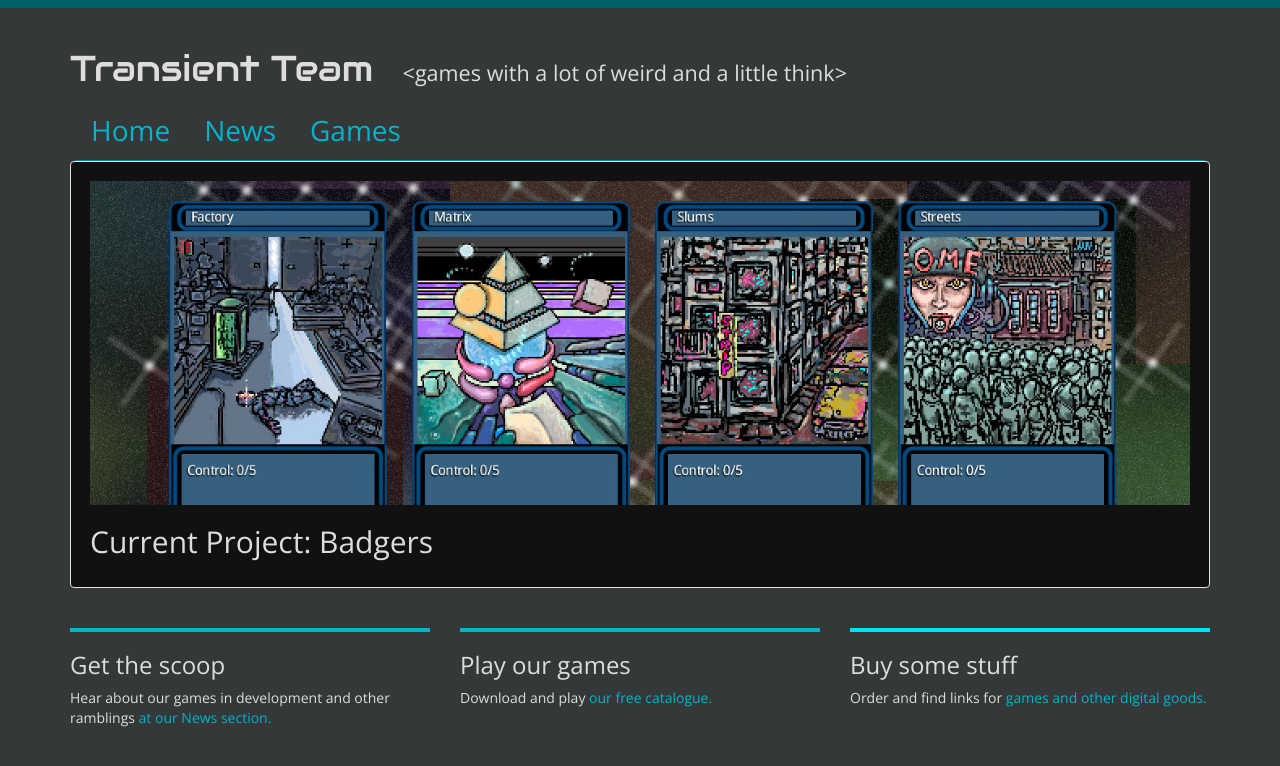
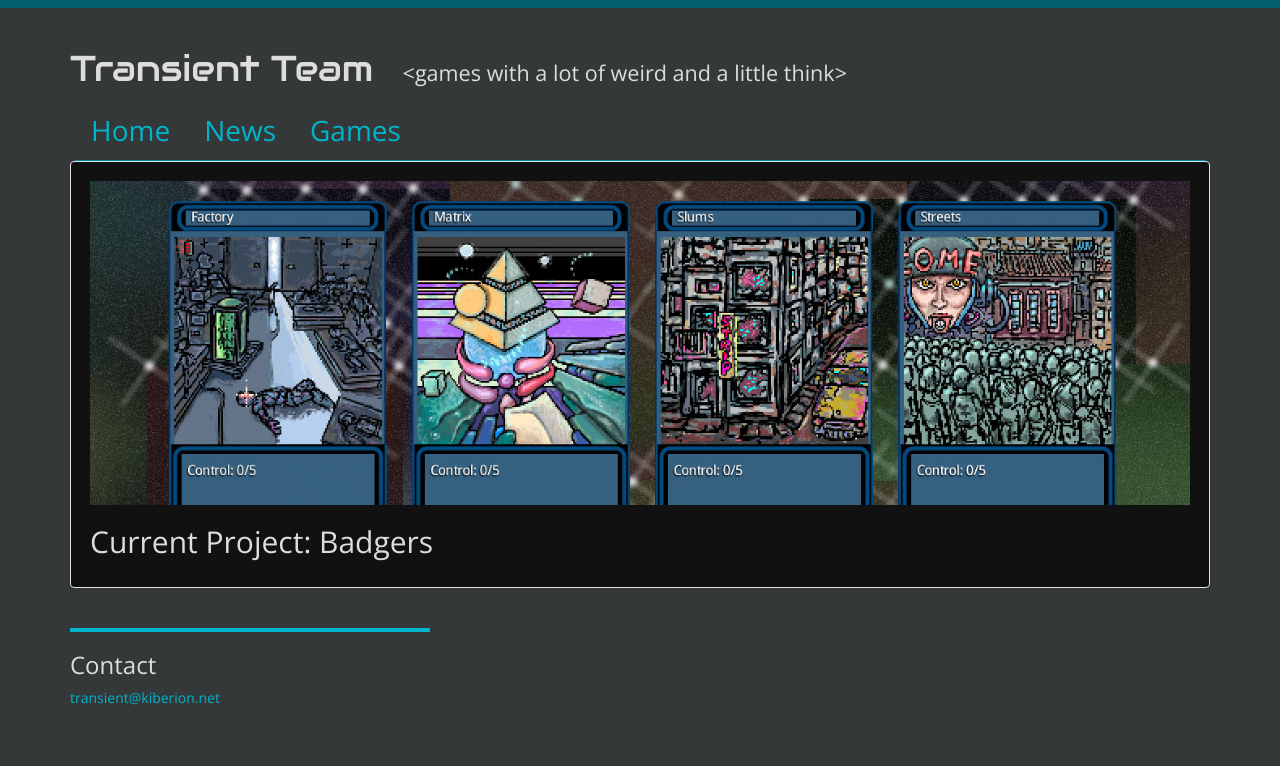
Before and after one commit to transient-team/transient-team.github.io, a Jekyll site: the page built from index.md, in a window 1280 px wide. Shown: the top 766 px of the page. Built offline with Jekyll 4.4.1, drawn with Linux system fonts in a browser that asks for light colours; nearby versions of some CDN libraries.

Commit message:
remove unused sections, contact, style

```diff
--- a/_layouts/default.html
+++ b/_layouts/default.html
@@ -22,7 +22,7 @@
         <div class="row">
             <div class="col-xs-12">
                 <h1>
-                    <span class="scifi-text">Transient Team</span>
+                    <a class="no-link" href="/"><span class="scifi-text">Transient Team</span></a>
                     <span class="inline-h">&lt;games with a lot of weird and a little think&gt;</span>
                 </h1>
             </div>
@@ -49,22 +49,8 @@
         <div class="row">
             <div class="col-sm-4">
                 <div class="aqua-border-top">
-                    <h3>Get the scoop</h3>
-                    <p>Hear about our games in development and other ramblings <a href="#">at our News section.</a></p>
-                </div>
-            </div>
-
-            <div class="col-sm-4">
-                <div class="aqua-border-top">
-                    <h3>Play our games</h3>
-                    <p>Download and play <a href="#">our free catalogue.</a></p>
-                </div>
-            </div>
-
-            <div class="col-sm-4">
-                <div class="bright-aqua-border-top">
-                    <h3>Buy some stuff</h3>
-                    <p>Order and find links for <a href="#">games and other digital goods.</a></p>
+                    <h3>Contact</h3>
+                    <p><a href="mailto:transient@kiberion.net">transient@kiberion.net</a></p>
                 </div>
             </div>
         </div>
--- a/css/style.css
+++ b/css/style.css
@@ -4,6 +4,15 @@ a{
 
 a:hover, a:focus{
     color: #008C9E;
+}
+
+a.no-link {
+    color: inherit;
+    text-decoration: none;
+}
+
+a.no-link:hover, a.no-link:focus {
+    color: #bbb;
 }
 
 .spacer-s{
```
